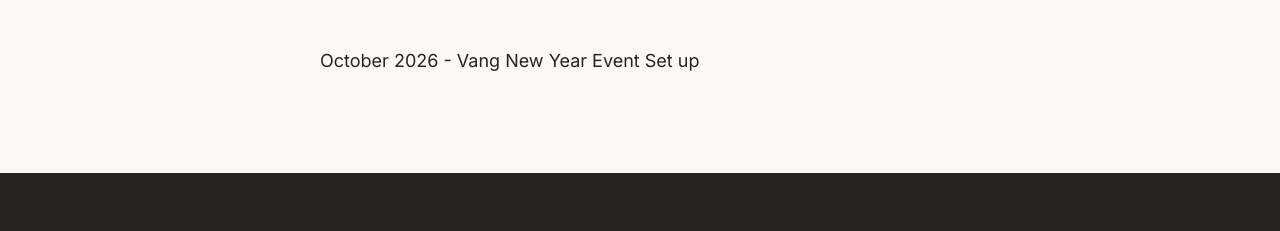
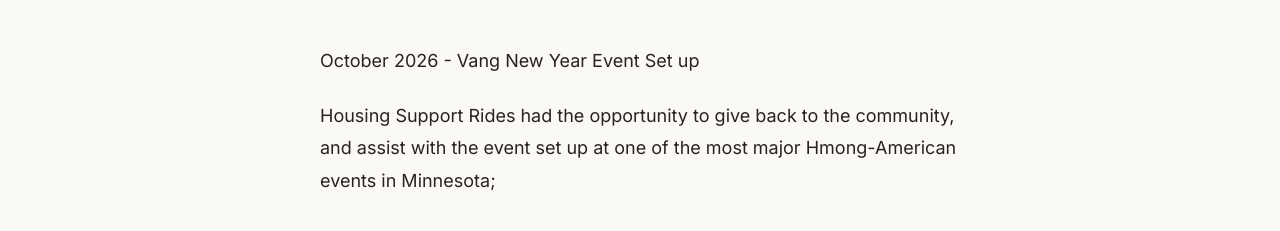
Before and after one commit to nvnn-nvnn-nvnn/HousingSupportRides, an Astro site: page /journal/housing-support-rides-vang-new-year in a window 1280 px wide. Shown: the part 952-1183 px from the top of the page. Built offline with nearby package versions, Linux system fonts and the light colour scheme; Astro itself is replaced by a stand-in of ours; a script that the page names is missing.

Commit message:
Update src/content/journal/housing-support-rides-vang-new-year
Co-authored-by: Devan <devanlee2nd@gmail.com>

```diff
--- a/src/content/journal/housing-support-rides-vang-new-year.mdx
+++ b/src/content/journal/housing-support-rides-vang-new-year.mdx
@@ -8,4 +8,16 @@ cover: /img/journal/housing-support-rides-vang-new-year/cover.jpg
 draft: false
 tags: []
 ---
+
+
 October 2026 - Vang New Year Event Set up&#x20;
+
+
+
+Housing Support Rides had the opportunity to give back to the community, and assist with the event set up at one of the most major Hmong-American events in Minnesota; \
+\
+The 2026-2027 Vang New Year
+
+
+
+&#x20;
```
